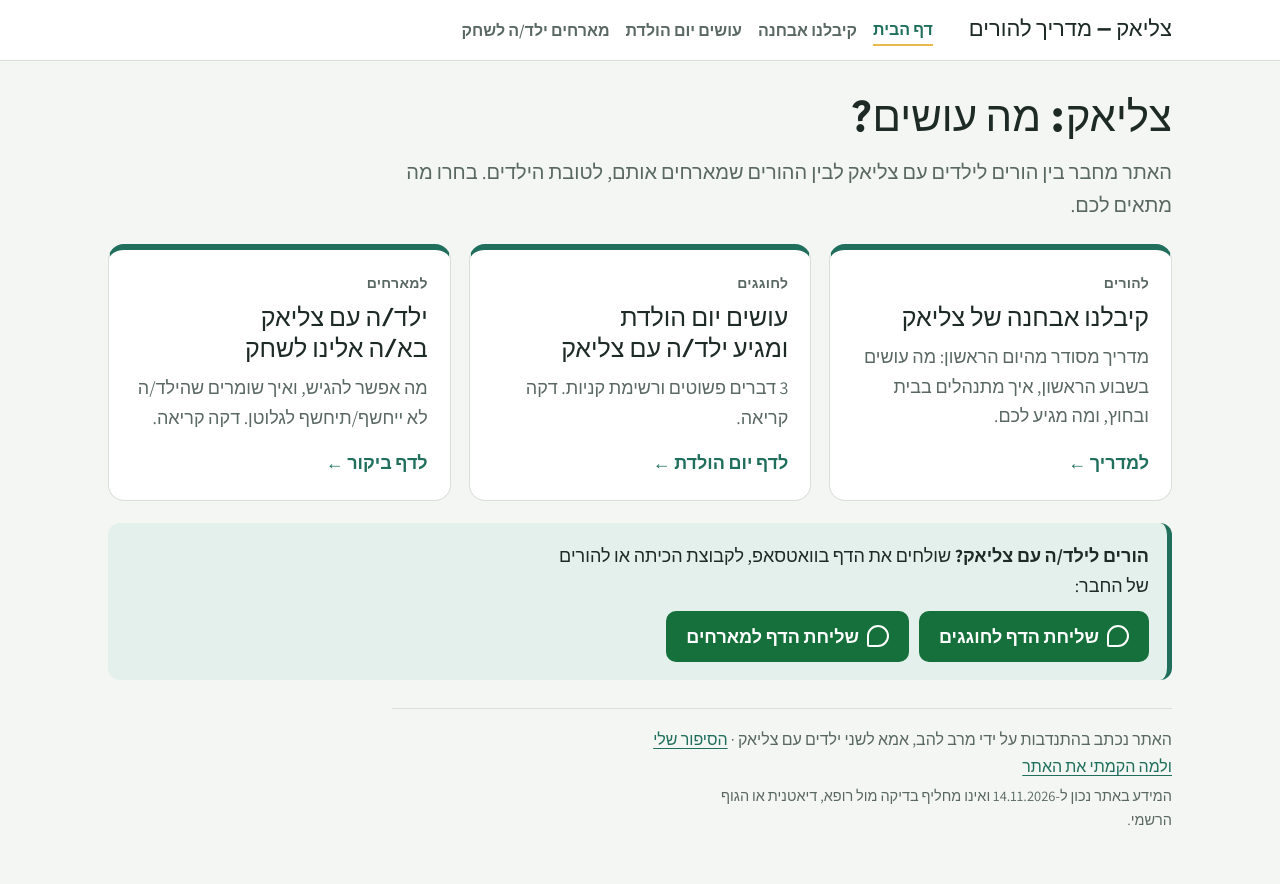
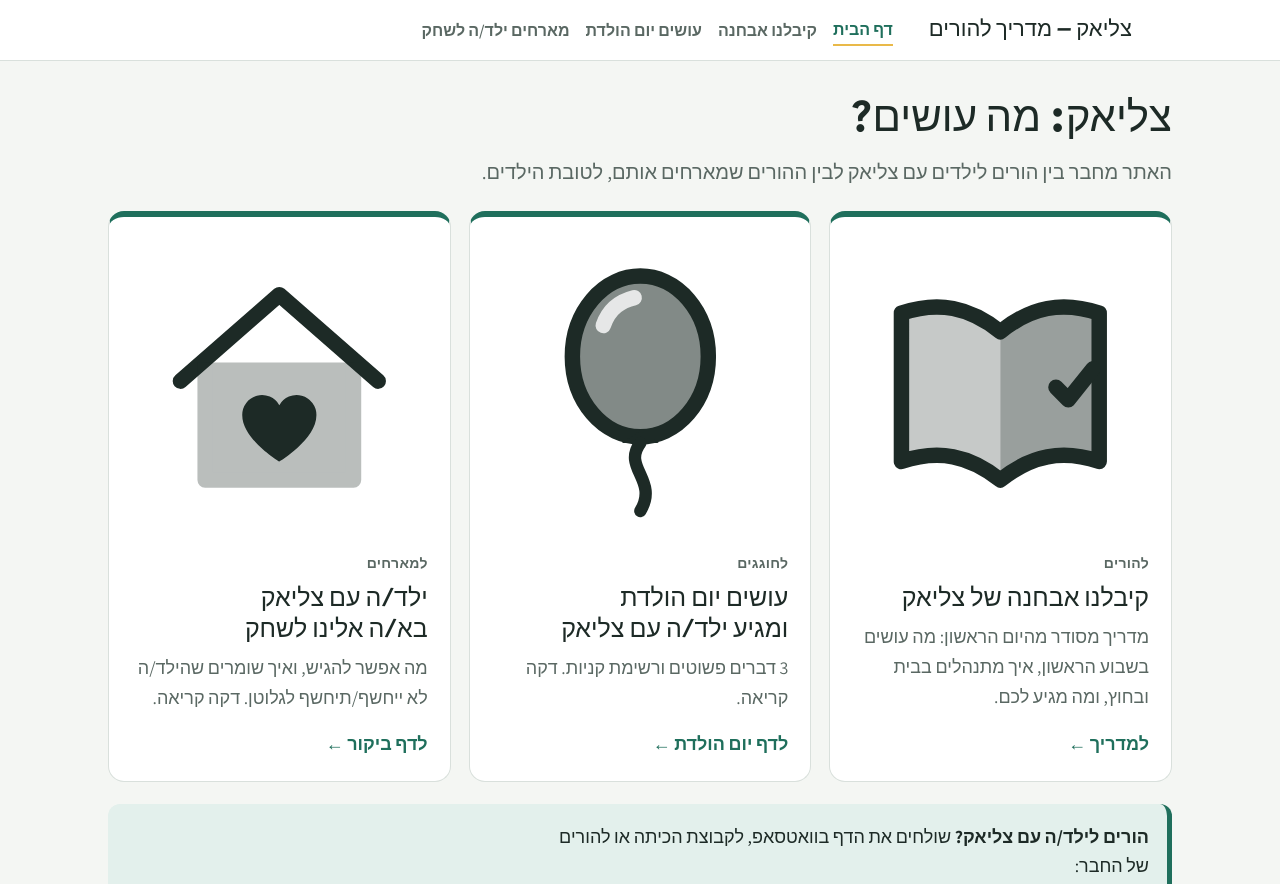
Before and after one commit to meravlahav/celiackids, a plain HTML site: page index.html in a window 1280 px wide. Shown: the top 884 px of the page. Drawn offline with Linux system fonts and the light colour scheme.

Commit message:
Add files via upload

```diff
--- a/index.html
+++ b/index.html
@@ -22,29 +22,32 @@
 <body>
 <a class="skip" href="#main">דילוג לתוכן</a>
 <header class="bar"><div class="bar-in">
-  <a class="logo" href="index.html">צליאק – מדריך להורים</a>
+  <a class="logo" href="index.html"><span class="mark" aria-hidden="true">צ</span>צליאק – מדריך להורים</a>
   <nav class="nav-desk" aria-label="תפריט ראשי"><ul><li><a href="index.html" aria-current="page">דף הבית</a></li><li><a href="diagnosis.html">קיבלנו אבחנה</a></li><li><a href="hosts.html">עושים יום הולדת</a></li><li><a href="playdate.html">מארחים ילד/ה לשחק</a></li></ul></nav>
   <details class="nav-mob"><summary>תפריט</summary><nav aria-label="תפריט ראשי (נייד)"><ul><li><a href="index.html" aria-current="page">דף הבית</a></li><li><a href="diagnosis.html">קיבלנו אבחנה</a></li><li><a href="hosts.html">עושים יום הולדת</a></li><li><a href="playdate.html">מארחים ילד/ה לשחק</a></li></ul></nav></details>
 </div></header>
 <main id="main" tabindex="-1" class="wide">
 
 <h1>צליאק: מה עושים?</h1>
-<p class="lead">האתר מחבר בין הורים לילדים עם צליאק לבין ההורים שמארחים אותם, לטובת הילדים. בחרו מה מתאים לכם.</p>
+<p class="lead">האתר מחבר בין הורים לילדים עם צליאק לבין ההורים שמארחים אותם, לטובת הילדים.</p>
 
 <div class="doors">
   <a class="door" href="diagnosis.html">
+    <span class="ico"><svg viewBox="0 0 48 48" aria-hidden="true" focusable="false"><path d="M8 12c6-2 11-1 16 3v24c-5-4-10-5-16-3z" fill="currentColor" opacity=".25"/><path d="M40 12c-6-2-11-1-16 3v24c5-4 10-5 16-3z" fill="currentColor" opacity=".45"/><path d="M8 12c6-2 11-1 16 3 5-4 10-5 16-3v24c-6-2-11-1-16 3-5-4-10-5-16-3z" fill="none" stroke="currentColor" stroke-width="2.5" stroke-linejoin="round"/><path d="M33 24l2 2 4-5" fill="none" stroke="currentColor" stroke-width="2.5" stroke-linecap="round" stroke-linejoin="round"/></svg></span>
     <span class="who">להורים</span>
     <h2>קיבלנו אבחנה של צליאק</h2>
     <p>מדריך מסודר מהיום הראשון: מה עושים בשבוע הראשון, איך מתנהלים בבית ובחוץ, ומה מגיע לכם.</p>
     <span class="go">למדריך ←</span>
   </a>
   <a class="door" href="hosts.html">
+    <span class="ico"><svg viewBox="0 0 48 48" aria-hidden="true" focusable="false"><ellipse cx="24" cy="19" rx="11" ry="13" fill="currentColor" fill-opacity=".55" stroke="currentColor" stroke-width="2.5"/><path d="M21 33h6l-3-2z" fill="currentColor"/><path d="M24 33c-3 4 3 6 0 11" fill="none" stroke="currentColor" stroke-width="2" stroke-linecap="round"/><path d="M18 14c1-3 3-4 5-4.5" fill="none" stroke="#fff" stroke-width="2.5" stroke-linecap="round" opacity=".8"/></svg></span>
     <span class="who">לחוגגים</span>
     <h2>עושים יום הולדת ומגיע ילד/ה עם צליאק</h2>
     <p>3 דברים פשוטים ורשימת קניות. דקה קריאה.</p>
     <span class="go">לדף יום הולדת ←</span>
   </a>
   <a class="door" href="playdate.html">
+    <span class="ico"><svg viewBox="0 0 48 48" aria-hidden="true" focusable="false"><path d="M8 23L24 9l16 14" fill="none" stroke="currentColor" stroke-width="2.5" stroke-linecap="round" stroke-linejoin="round"/><path d="M12 20v19h24V20" fill="currentColor" opacity=".3" stroke="currentColor" stroke-width="2.5" stroke-linejoin="round"/><path d="M24 36s-6-3.6-6-7.5a3.2 3.2 0 0 1 6-1.6 3.2 3.2 0 0 1 6 1.6c0 3.9-6 7.5-6 7.5z" fill="currentColor"/></svg></span>
     <span class="who">למארחים</span>
     <h2>ילד/ה עם צליאק בא/ה אלינו לשחק</h2>
     <p>מה אפשר להגיש, ואיך שומרים שהילד/ה לא ייחשף/תיחשף לגלוטן. דקה קריאה.</p>
```
